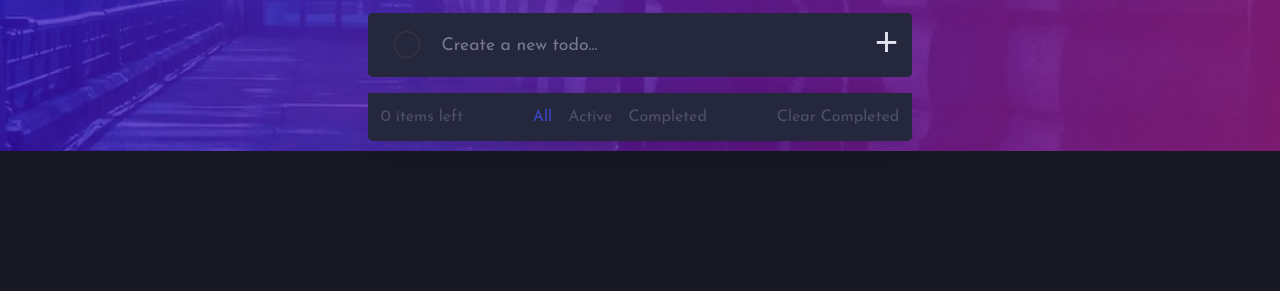
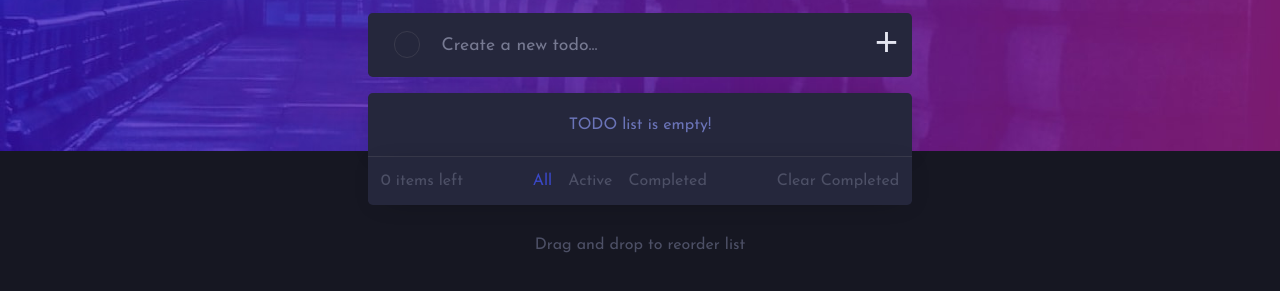
Before and after one commit to Maacaa0/TODO-list, a plain HTML site: page index.html in a window 1280 px wide. Shown: the part 149-440 px from the top of the page. Drawn offline with nearby package versions, Linux system fonts and the light colour scheme.

Commit message:
Update index.html

```diff
--- a/index.html
+++ b/index.html
@@ -9,6 +9,7 @@
   <link rel="stylesheet" href="style.css">
   <script src="https://cdnjs.cloudflare.com/ajax/libs/Sortable/1.15.0/Sortable.js" integrity="sha512-d+dtcSjz831KbYcB3pS7cd3cqlaZ/gbbnZWC4KeLM8AToNtm83Rbc5au5k3bFBh6EwlphOGJtj7oDg6k+NGbPA==" crossorigin="anonymous" referrerpolicy="no-referrer" defer></script>
   <script src="main.js" defer></script>
+
 
   <title>Frontend Mentor | Todo app</title>
 
@@ -23,10 +24,12 @@
 
     <!-- TEXT INPUT  -->
     <form class="todo-input-container">
-    <input type="text" placeholder="Create a new todo..." id="create-todo"><button type="button" class="submit-btn">+</button></form>
+    <input type="text" placeholder="Create a new todo..." id="create-todo">
+    <button type="button" class="submit-btn">+</button></form>
 
      <!-- EACH TODOS -->
     <div class="todos" id="list">
+      <div id="empty"><p class="empty_text">TODO list is empty!</p></div>
 
     </div>
     <!-- TODOS BOTTOM PART  -->
@@ -37,10 +40,11 @@
           <p id="active" class="sort-btn bottom-text">Active</p>
           <p id="completed" class="sort-btn bottom-text">Completed</p>
         </div>
-        <p id="clear-completed" class="bottom-text">Clear Completed</p>
-
-          <!-- Drag and drop to reorder list -->
+          <p id="clear-completed" class="bottom-text">Clear Completed</p>
         </div>
+        <footer>
+          <p class="footer_text">Drag and drop to reorder list</p>
+        </footer>
   </main>
 </body>
 </html>
```
